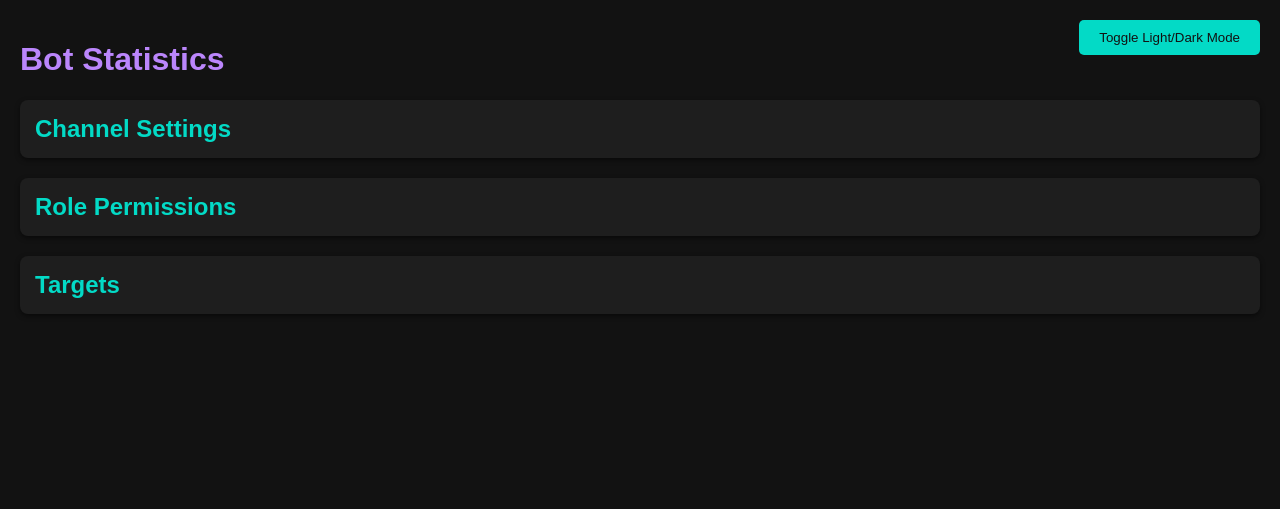
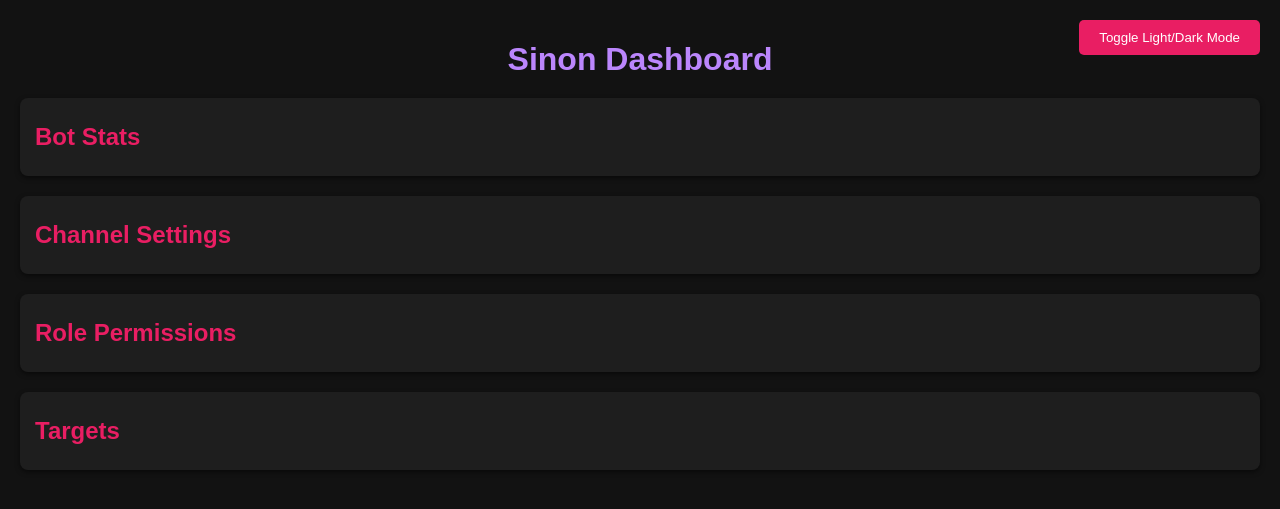
Before and after one commit to Puppetino/Sinon-SSI, a Flask app: page / in a window 1280 px wide. Shown: the top 509 px of the page. Run offline with Flask 3, Linux system fonts and the light colour scheme.

Commit message:
Updated dashboard

```diff
--- a/app.py
+++ b/app.py
@@ -22,10 +22,21 @@
     role_permissions = load_json('role_permission.json')
     targets = load_json('targets.json')
 
-    return render_template('index.html',
-                           channel_settings=channel_settings,
-                           role_permissions=role_permissions,
-                           targets=targets)
+    # Load stats from stats.json
+    stats_file = os.path.join(DATA_FOLDER, 'stats.json')
+    if os.path.exists(stats_file):
+        with open(stats_file, 'r') as file:
+            stats = json.load(file)
+    else:
+        stats = {}  # Default empty stats if the file doesn't exist
+
+    return render_template(
+        'index.html',
+        channel_settings=channel_settings,
+        role_permissions=role_permissions,
+        targets=targets,
+        stats=stats  # Pass stats to the template
+    )
 
 # API route to fetch data (optional for AJAX requests)
 @app.route('/api/stats')
@@ -35,6 +46,15 @@
         "role_permissions": load_json('role_permission.json'),
         "targets": load_json('targets.json')
     }
+
+    # Load stats.json and include in the response
+    stats_file = os.path.join(DATA_FOLDER, "stats.json")
+    if os.path.exists(stats_file):
+        with open(stats_file, 'r') as file:
+            data["stats"] = json.load(file)
+    else:
+        data["stats"] = {}
+
     return jsonify(data)
 
 if __name__ == '__main__':
--- a/static/css/style.css
+++ b/static/css/style.css
@@ -1,62 +1,108 @@
+/* General Styling */
 body {
-    font-family: Arial, sans-serif;
-    background-color: #121212;
-    color: #f0f0f0;
+    font-family: 'Arial', sans-serif;
+    background-color: #121212; /* Dark theme background */
+    color: #f5f5f5; /* Light text for dark background */
     margin: 0;
     padding: 20px;
 }
+
+/* Headings */
 h1 {
-    color: #bb86fc;
+    color: #bb86fc; /* Purple for main heading */
+    text-align: center;
+    margin-bottom: 20px;
 }
+
+h2 {
+    color: #e91e63; /* Red for section headings */
+    cursor: pointer;
+    margin: 10px 0;
+}
+
+/* Section Styling */
 .section {
     margin-bottom: 20px;
     padding: 15px;
-    background-color: #1e1e1e;
+    background-color: #1e1e1e; /* Slightly lighter for contrast */
     border-radius: 8px;
     box-shadow: 0 2px 5px rgba(0, 0, 0, 0.5);
 }
-.section h2 {
-    margin: 0;
-    cursor: pointer;
-    color: #03dac6;
+
+.section h3 {
+    color: #bb86fc; /* Purple for subsection headings */
 }
+
+/* Content */
 .content {
-    display: none; /* Hidden by default */
+    display: none; /* Collapsible content (hidden by default) */
     margin-top: 10px;
 }
-pre {
-    white-space: pre-wrap;
-    word-wrap: break-word;
-    background-color: #333333;
+
+/* Table Styling */
+table {
+    width: 100%;
+    border-collapse: collapse;
+    margin-top: 10px;
+    background-color: #333333; /* Dark background for table */
+    border-radius: 5px;
+    overflow: hidden;
+}
+
+thead {
+    background-color: #6200ea; /* Purple for header row */
+    color: #ffffff;
+}
+
+th, td {
     padding: 10px;
-    border-radius: 5px;
-    color: #f0f0f0;
+    text-align: left;
+    border-bottom: 1px solid #444444; /* Light borders for rows */
 }
-/* Toggle button */
+
+tr:last-child td {
+    border-bottom: none;
+}
+
+/* Toggle Button */
 #theme-toggle {
     position: absolute;
     top: 20px;
     right: 20px;
-    background-color: #03dac6;
-    color: #121212;
+    background-color: #e91e63; /* Red toggle button */
+    color: #ffffff;
     border: none;
     padding: 10px 20px;
     cursor: pointer;
     border-radius: 5px;
 }
-/* Light mode */
+
+/* Light Mode */
 body.light-mode {
     background-color: #f4f4f4;
-    color: #333;
+    color: #121212;
 }
+
 body.light-mode .section {
     background-color: #ffffff;
-    color: #333;
+    color: #121212;
     box-shadow: 0 2px 5px rgba(0, 0, 0, 0.1);
 }
-body.light-mode .section h2 {
+
+body.light-mode h2 {
     color: #6200ea;
 }
+
+body.light-mode table {
+    background-color: #ffffff;
+    color: #121212;
+}
+
+body.light-mode thead {
+    background-color: #bb86fc;
+    color: #ffffff;
+}
+
 body.light-mode #theme-toggle {
     background-color: #6200ea;
     color: #ffffff;
--- a/static/js/script.js
+++ b/static/js/script.js
@@ -0,0 +1,20 @@
+// Function to toggle visibility of content sections
+function toggleContent(element) {
+    const content = element.nextElementSibling;
+    if (content.style.display === "block") {
+        content.style.display = "none";
+    } else {
+        content.style.display = "block";
+    }
+}
+
+// Theme toggle functionality
+document.addEventListener("DOMContentLoaded", () => {
+    const toggleButton = document.getElementById("theme-toggle");
+    toggleButton.addEventListener("click", () => {
+        document.body.classList.toggle("light-mode");
+        toggleButton.textContent = document.body.classList.contains("light-mode")
+            ? "Toggle Dark Mode"
+            : "Toggle Light Mode";
+    });
+});
--- a/templates/index.html
+++ b/templates/index.html
@@ -3,57 +3,125 @@
 <head>
     <meta charset="UTF-8">
     <meta name="viewport" content="width=device-width, initial-scale=1.0">
-    <title>Document</title>
+    <title>Sinon Dashboard</title>
     <link rel="stylesheet" href="../static/css/style.css">
-    <script src="../static/js/script.js"></script>
 </head>
 <body>
+    <button id="theme-toggle">Toggle Light/Dark Mode</button>
+    <h1>Sinon Dashboard</h1>
 
-    <button id="theme-toggle">Toggle Light/Dark Mode</button>
-    <h1>Bot Statistics</h1>
+    <!-- Stats Section -->
+    <div class="section">
+        <h2 onclick="toggleContent(this)">Bot Stats</h2>
+        <div class="content">
+            <table>
+                <thead>
+                    <tr>
+                        <th>Statistic</th>
+                        <th>Value</th>
+                    </tr>
+                </thead>
+                <tbody>
+                    {% for key, value in stats.items() %}
+                    <tr>
+                        <td>{{ key | capitalize }}</td>
+                        <td>{{ value }}</td>
+                    </tr>
+                    {% endfor %}
+                </tbody>
+            </table>
+        </div>
+    </div>
 
+    <!-- Channel Settings Section -->
     <div class="section">
         <h2 onclick="toggleContent(this)">Channel Settings</h2>
         <div class="content">
-            <pre>{{ channel_settings | tojson(indent=2) }}</pre>
+            <table>
+                <thead>
+                    <tr>
+                        <th>Guild ID</th>
+                        <th>Channel ID</th>
+                    </tr>
+                </thead>
+                <tbody>
+                    {% for guild_id, channel_id in channel_settings.items() %}
+                    <tr>
+                        <td>{{ guild_id }}</td>
+                        <td>{{ channel_id }}</td>
+                    </tr>
+                    {% endfor %}
+                </tbody>
+            </table>
         </div>
     </div>
 
+    <!-- Role Permissions Section -->
     <div class="section">
         <h2 onclick="toggleContent(this)">Role Permissions</h2>
         <div class="content">
-            <pre>{{ role_permissions | tojson(indent=2) }}</pre>
+            <table>
+                <thead>
+                    <tr>
+                        <th>Guild ID</th>
+                        <th>Allowed Roles</th>
+                    </tr>
+                </thead>
+                <tbody>
+                    {% for guild_id, roles in role_permissions.items() %}
+                    <tr>
+                        <td>{{ guild_id }}</td>
+                        <td>{{ roles | join(", ") }}</td>
+                    </tr>
+                    {% endfor %}
+                </tbody>
+            </table>
         </div>
     </div>
 
+    <!-- Targets Section -->
     <div class="section">
         <h2 onclick="toggleContent(this)">Targets</h2>
         <div class="content">
-            <pre>{{ targets | tojson(indent=2) }}</pre>
+            <h3>Active Targets</h3>
+            <table>
+                <thead>
+                    <tr>
+                        <th>Name</th>
+                        <th>Reason</th>
+                    </tr>
+                </thead>
+                <tbody>
+                    {% for target in targets.active_targets %}
+                    <tr>
+                        <td>{{ target.name }}</td>
+                        <td>{{ target.reason }}</td>
+                    </tr>
+                    {% endfor %}
+                </tbody>
+            </table>
+            <h3>Past Targets</h3>
+            <table>
+                <thead>
+                    <tr>
+                        <th>Name</th>
+                        <th>Reason</th>
+                        <th>Status</th>
+                    </tr>
+                </thead>
+                <tbody>
+                    {% for target in targets.past_targets %}
+                    <tr>
+                        <td>{{ target.name }}</td>
+                        <td>{{ target.reason }}</td>
+                        <td>{{ target.status }}</td>
+                    </tr>
+                    {% endfor %}
+                </tbody>
+            </table>
         </div>
     </div>
 
-    <script>
-        // Function to toggle visibility of content sections
-        function toggleContent(element) {
-            const content = element.nextElementSibling;
-            if (content.style.display === "block") {
-                content.style.display = "none";
-            } else {
-                content.style.display = "block";
-            }
-        }
-
-        // Theme toggle functionality
-        const toggleButton = document.getElementById('theme-toggle');
-        toggleButton.addEventListener('click', () => {
-            document.body.classList.toggle('light-mode');
-            if (document.body.classList.contains('light-mode')) {
-                toggleButton.textContent = 'Toggle Dark Mode';
-            } else {
-                toggleButton.textContent = 'Toggle Light Mode';
-            }
-        });
-    </script>
+    <script src="../static/js/script.js"></script>
 </body>
 </html>
```
Also changed, not shown: bot.py (+47 -0 lines), Data/bot_stats.json (deleted), 1 other file.
